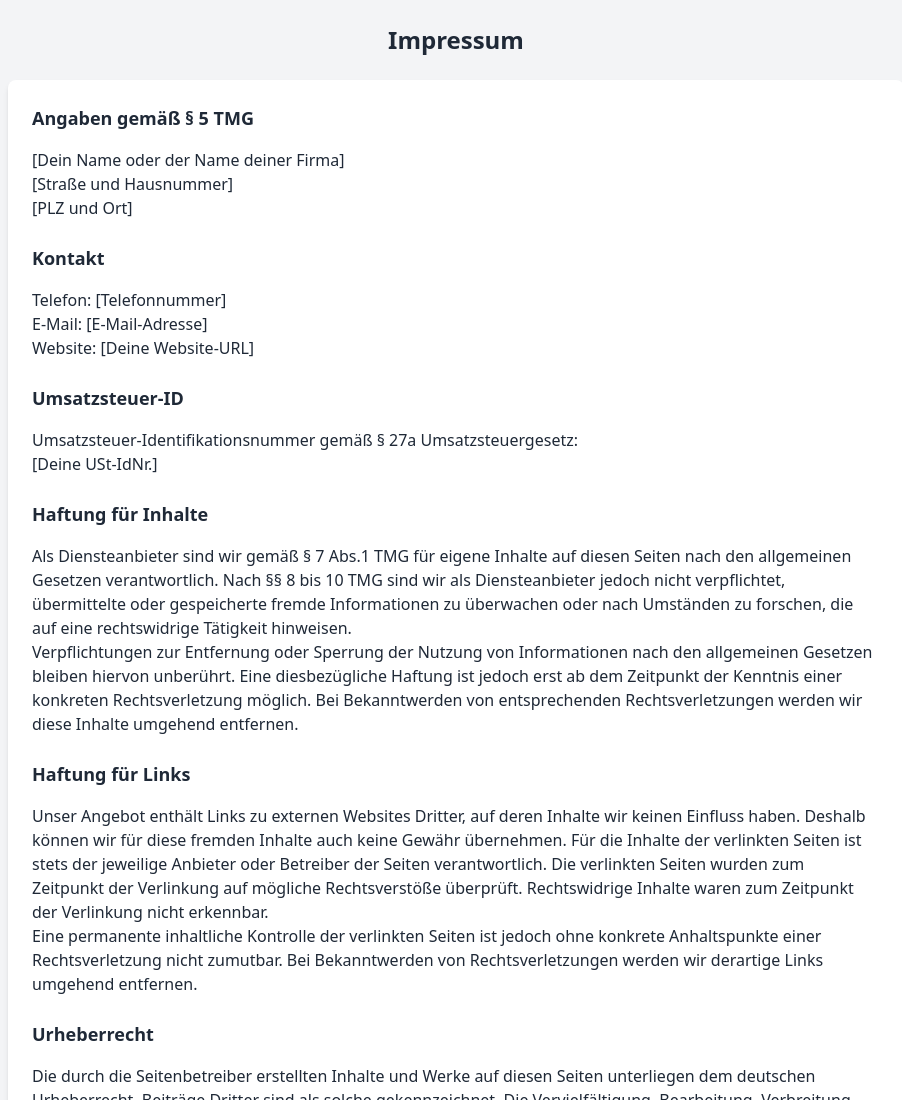
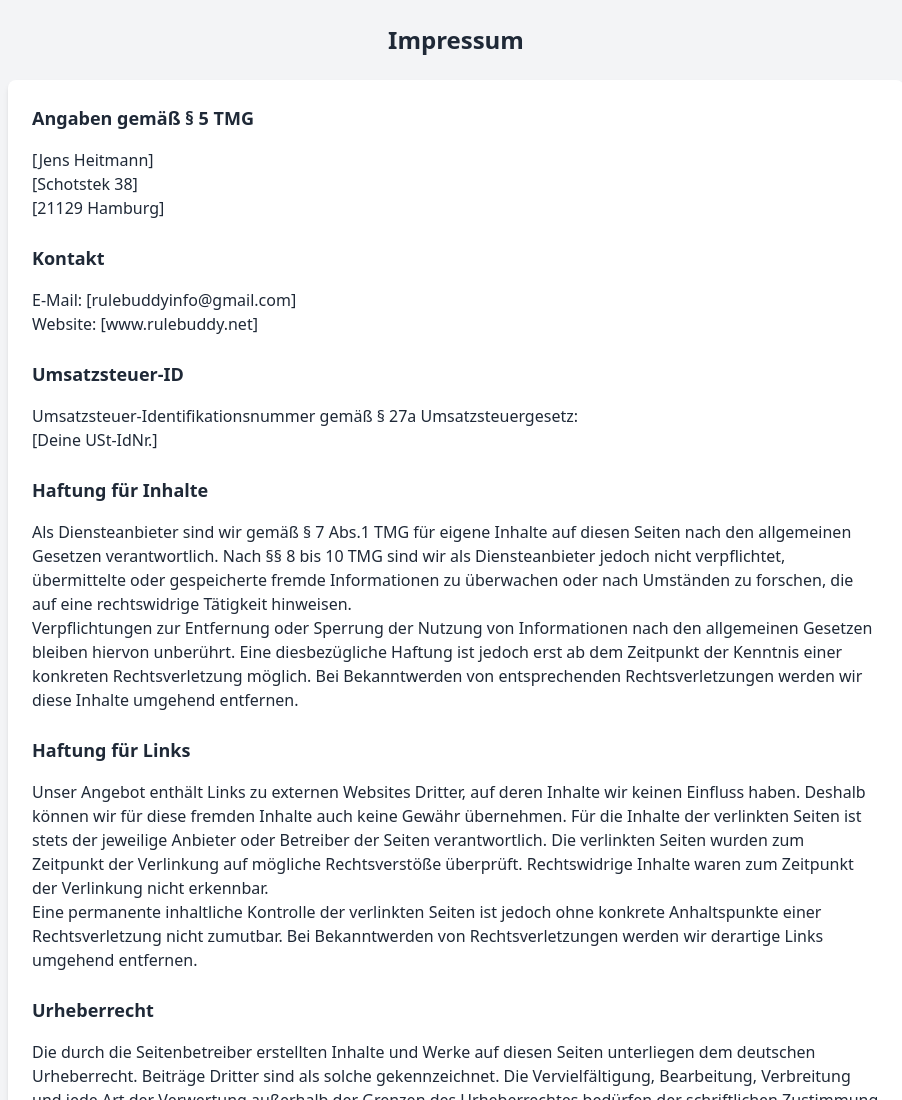
Before and after one commit to Eddyiron/rulebuddy, a website: page public/impressum.html in a window 1280 px wide. Shown: the top 1100 px of the page, without its empty margins (184-1086 px from the left). Drawn offline with nearby package versions, Linux system fonts and the light colour scheme.

Commit message:
Meine Änderung: impressum

```diff
--- a/public/impressum.html
+++ b/public/impressum.html
@@ -11,16 +11,15 @@
   <main class="max-w-4xl bg-white p-6 rounded-lg shadow-md">
     <h2 class="text-lg font-semibold mb-4">Angaben gemäß § 5 TMG</h2>
     <p>
-      [Dein Name oder der Name deiner Firma]<br>
-      [Straße und Hausnummer]<br>
-      [PLZ und Ort]
+      [Jens Heitmann]<br>
+      [Schotstek 38]<br>
+      [21129 Hamburg]
     </p>
 
     <h2 class="text-lg font-semibold mt-6 mb-4">Kontakt</h2>
     <p>
-      Telefon: [Telefonnummer]<br>
-      E-Mail: [E-Mail-Adresse]<br>
-      Website: [Deine Website-URL]
+            E-Mail: [rulebuddyinfo@gmail.com]<br>
+      Website: [www.rulebuddy.net]
     </p>
 
     <h2 class="text-lg font-semibold mt-6 mb-4">Umsatzsteuer-ID</h2>
```
